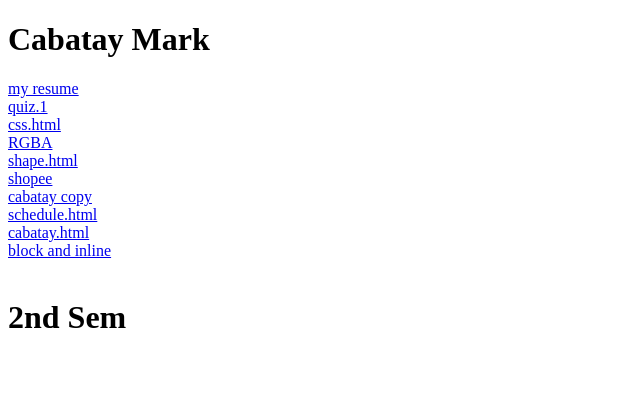
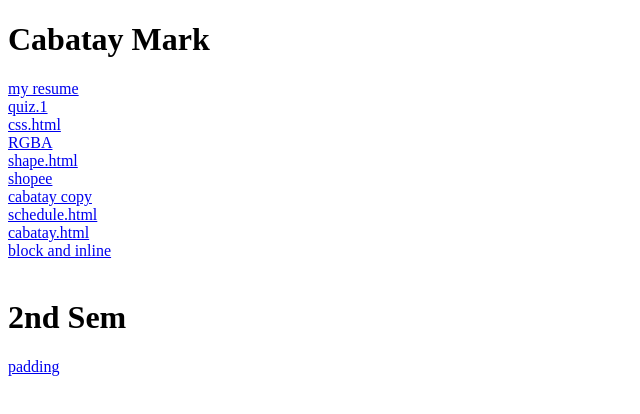
Before and after one commit to Hackercode152/My-First-Repository, a plain HTML site: page index.html in a window 1280 px wide. Shown: the full height of the page, 0-640 px from the left. Drawn offline with Linux system fonts and the light colour scheme.

Commit message:
Update index.html
Signed-off-by: Hackercode152 <111224622+Hackercode152@users.noreply.github.com>

```diff
--- a/index.html
+++ b/index.html
@@ -19,6 +19,7 @@
     <a href="block and inline html.html">block and inline</a><br>
 
     <br><h1>2nd Sem</h1>
+    <a href="paddding.html">padding</a><br>
 
 </body>
 </html>
```
